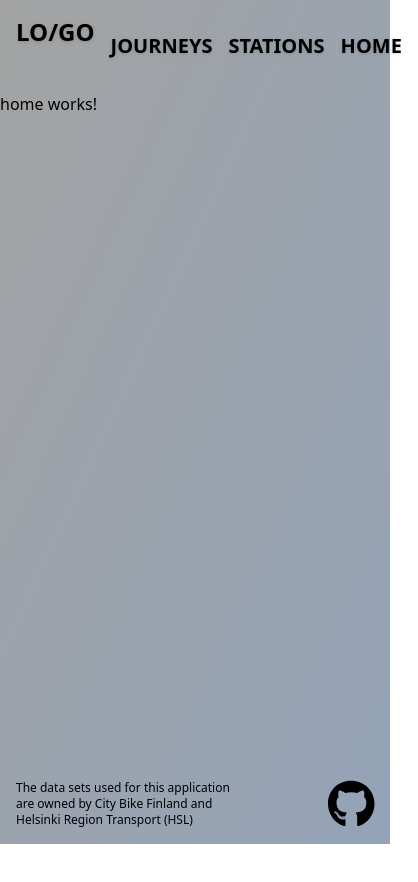
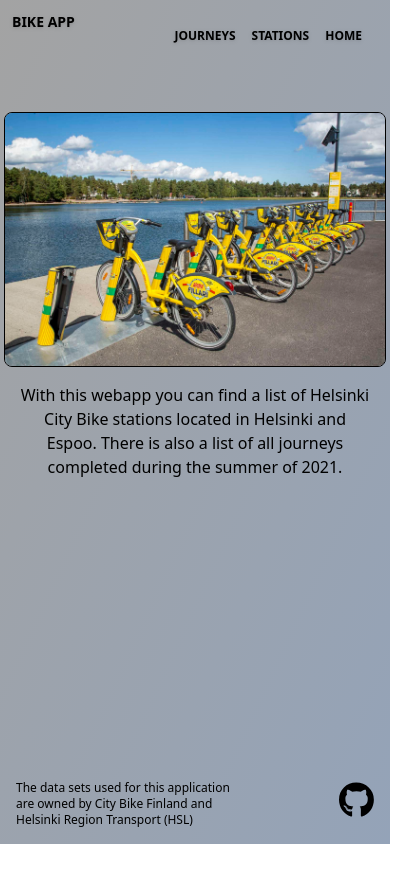
Before and after one commit to Kiiskii/BikeApp-Front, an Angular app: page /home in a window 390 px wide. Shown: the top 882 px of the page, 418 px wide, since content can reach past the window. Before the commit the page ends 844 px from the top, so only its background shows below. Built offline with nearby package versions, Linux system fonts and the light colour scheme.

Commit message:
Add info into homepage and make it responsive

```diff
--- a/src/app/footer/footer.component.html
+++ b/src/app/footer/footer.component.html
@@ -7,7 +7,7 @@
   <div class="">
     <a href="https://github.com/Kiiskii">
       <fa-icon
-        class="text-5xl hover:text-slate-100"
+        class="md:text-5xl text-4xl hover:text-slate-100"
         [icon]="faGithub"
       ></fa-icon>
     </a>
--- a/src/app/header/header.component.html
+++ b/src/app/header/header.component.html
@@ -1,11 +1,11 @@
-<div class="flex flex-row justify-between p-4">
+<div class="flex flex-row justify-between p-3">
   <div>
-    <h1 class="text-2xl font-bold uppercase text-black drop-shadow md:text-4xl">
-      LO/GO
+    <h1 class="text-sm font-bold uppercase text-black drop-shadow md:text-4xl">
+      BIKE APP
     </h1>
   </div>
   <div
-    class="flex flex-row gap-4 p-4 text-xl font-bold uppercase text-black drop-shadow md:text-xl"
+    class="flex flex-row gap-4 p-4 text-xs font-bold uppercase text-black drop-shadow md:text-xl"
   >
     <a routerLink="/journeys"><h1>Journeys</h1> </a>
     <a routerLink="/stations"><h1>Stations</h1> </a>
--- a/src/app/home/home.component.html
+++ b/src/app/home/home.component.html
@@ -1 +1,13 @@
-<p>home works!</p>
+  <div class="h-screen">
+    <div class="flex flex-col md:w-3/4text-xs justify-center mx-auto pt-10 p-1">
+      <div class="max-w-sm mx-auto border border-black lg:max-w-2xl xl:max-w-4xl overflow-hidden rounded-lg block">
+        <img src="assets/images/kaupunkipyörä.jpeg" alt="image of city bikes" />
+      </div>
+      <div>
+        <p class="p-4 md:text-base text-center lg:text-2xl xl:text-4xl">
+            With this webapp you can find a list of Helsinki City Bike stations
+            located in Helsinki and Espoo. There is also a list of all journeys completed during the summer of 2021.
+        </p>
+      </div>
+      </div>
+    </div>
```
Also changed, not shown: src/assets/images/kaupunkipyörä.jpeg (added).
